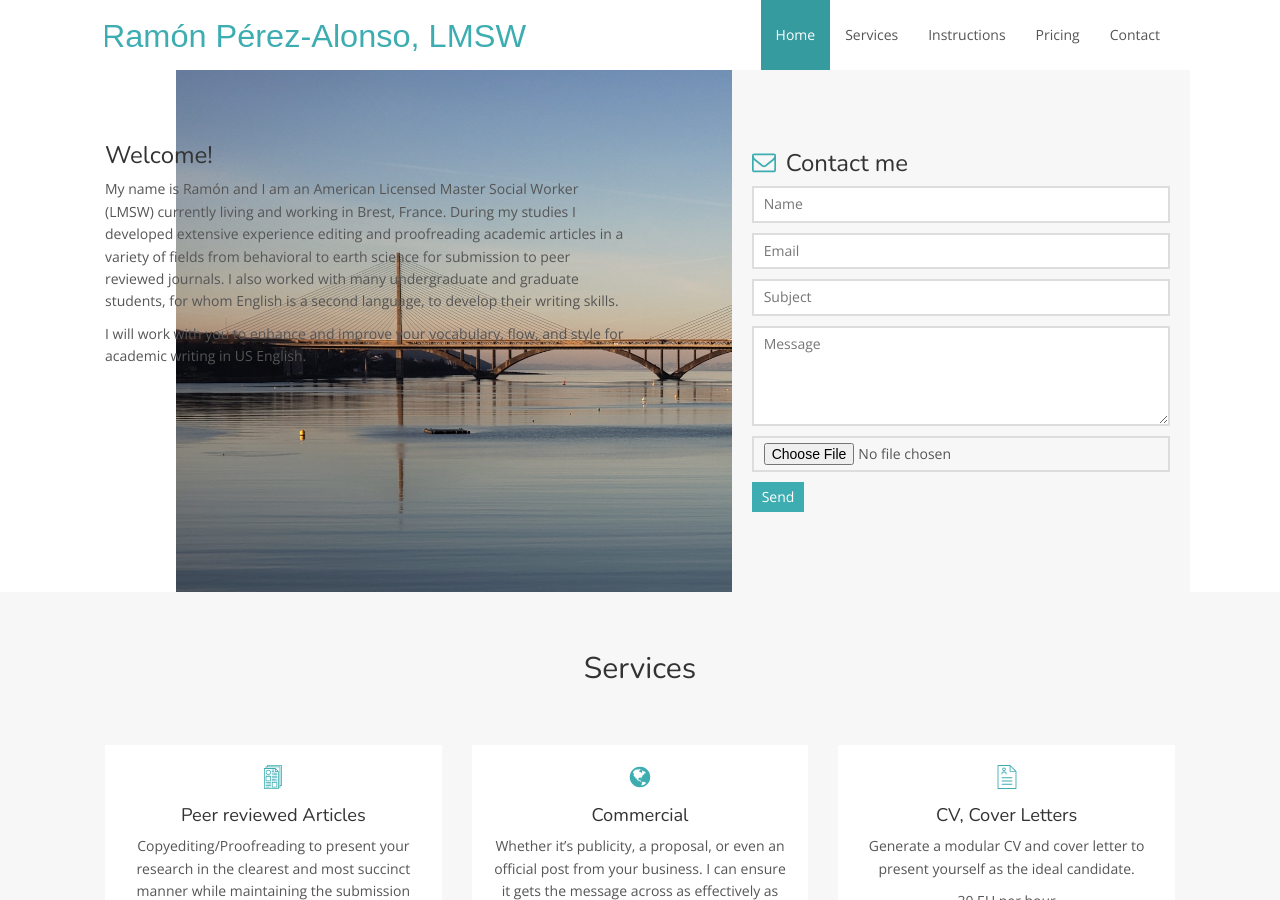
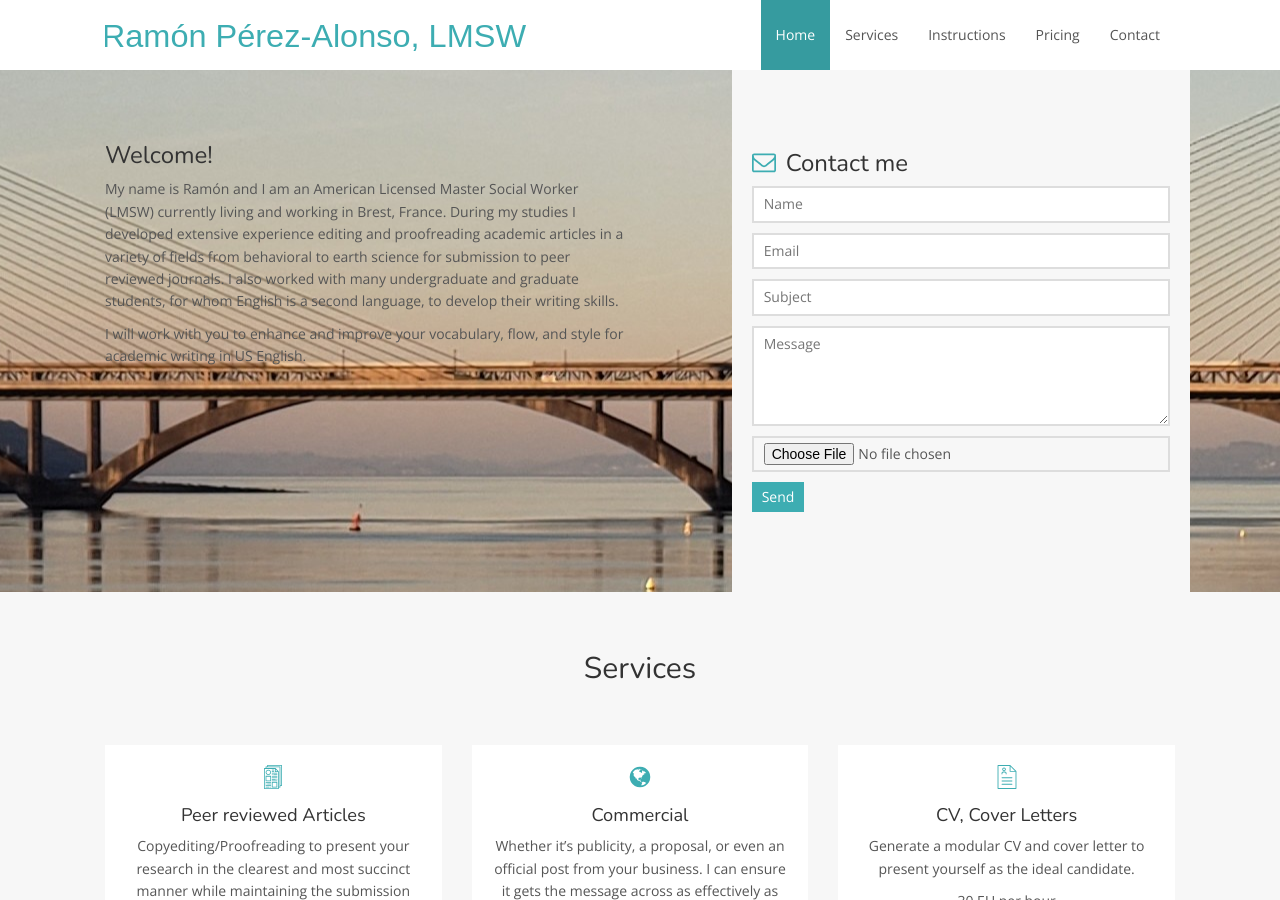
Before and after one commit to Ramon-Perez-Alonso/Ramon-Perez-Alonso.github.io, a Jekyll site: the page built from index.html, in a window 1280 px wide and 900 px high. Built offline with Jekyll 4.4.1, drawn with Linux system fonts in a browser that asks for light colours; nearby versions of some CDN libraries.

Commit message:
Update index.html

```diff
--- a/index.html
+++ b/index.html
@@ -3,7 +3,7 @@ layout: default
 ---
 
 <!-- Start Hero -->
-<div class="hero" style="background: url('{{ site.baseurl }}/img/{{ site.hero.hero_img }}') no-repeat; background-size: contain; background-position: 50% 50%">
+<div class="hero" style="background: url('{{ site.baseurl }}/img/{{ site.hero.hero_img }}') no-repeat; background-size: length; background-position: 50% 50%">
     <div class="container-fluid">
 
         <div class="row">
```
